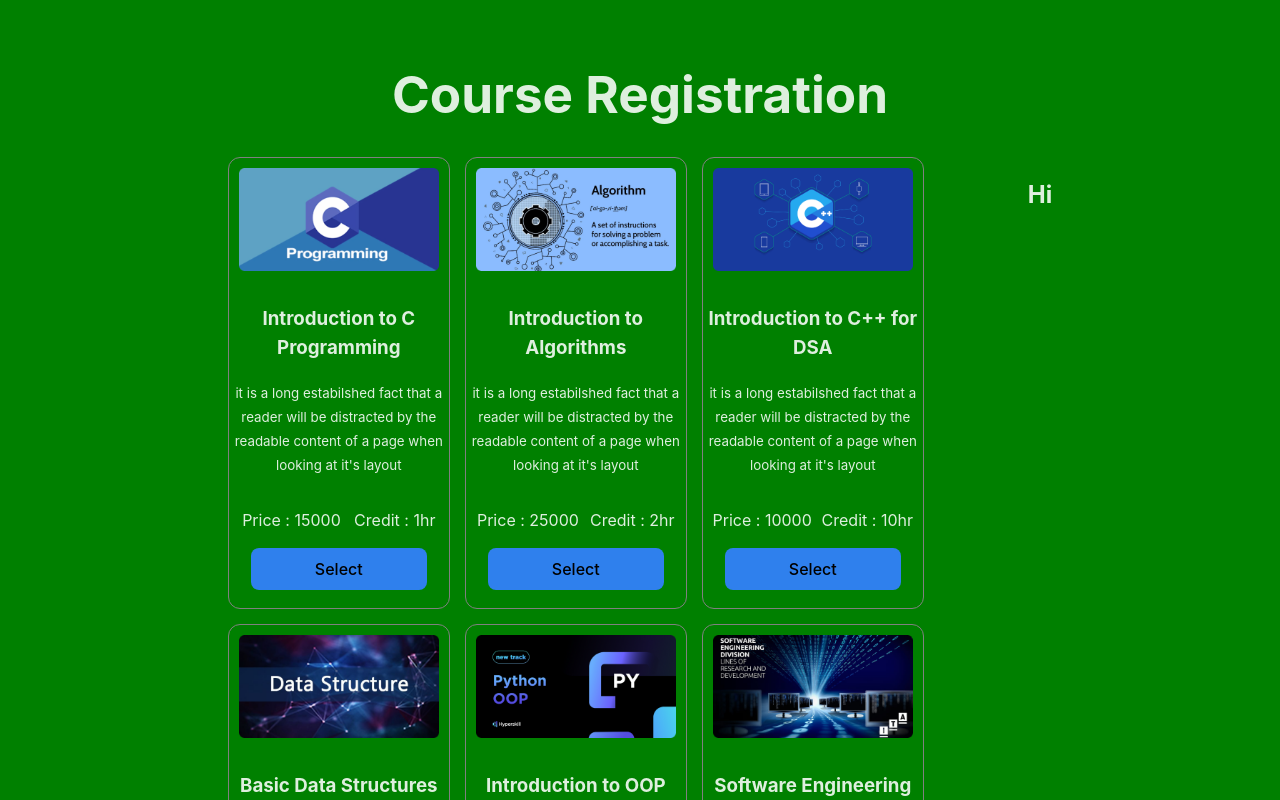
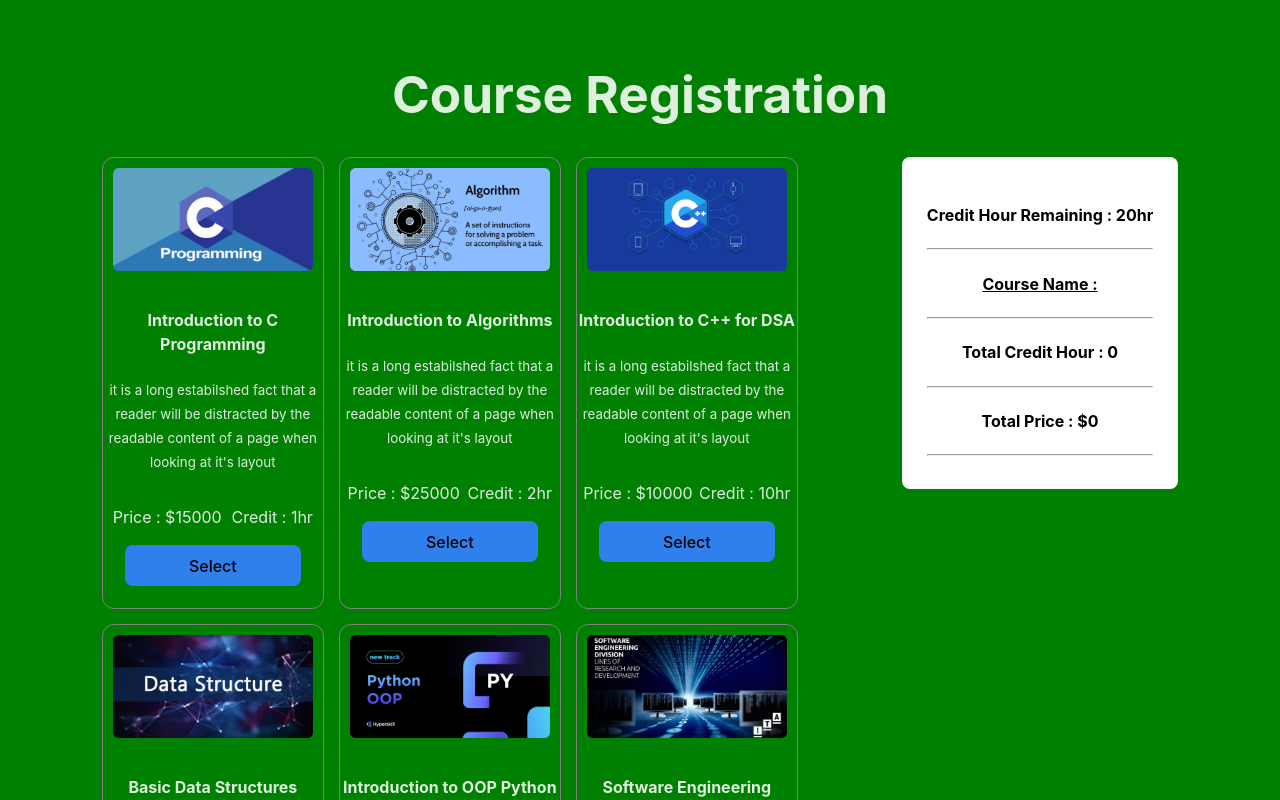
Before and after one commit to hirendranath/course-registration-site, a React (Vite) app: page / in a window 1280 px wide. Shown: the top 800 px of the page. Built offline with nearby package versions, Linux system fonts and the light colour scheme.

Commit message:
right cart done

```diff
--- a/public/data.json
+++ b/public/data.json
@@ -6,7 +6,7 @@
         "salary": 7584,
         "details": "it is a long estabilshed fact that a reader will be distracted by the readable content of a page when looking at it's layout",
         "Price": 15000,
-        "Credit": "1hr"
+        "credit": "1hr"
     },
 
     {
@@ -17,7 +17,7 @@
         "salary": 11544,
         "details": "it is a long estabilshed fact that a reader will be distracted by the readable content of a page when looking at it's layout",
         "Price": 25000,
-        "Credit": "2hr"
+        "credit": "2hr"
     },
 
     {
@@ -28,7 +28,7 @@
         "salary": 4579,
         "details": "it is a long estabilshed fact that a reader will be distracted by the readable content of a page when looking at it's layout",
         "Price": 10000,
-        "Credit": "10hr"
+        "credit": "10hr"
     },
 
     {
@@ -39,7 +39,7 @@
         "salary": 4575,
         "details": "it is a long estabilshed fact that a reader will be distracted by the readable content of a page when looking at it's layout",
         "Price": 35000,
-        "Credit": "5hr"
+        "credit": "5hr"
     },
 
     {
@@ -50,7 +50,7 @@
         "salary": 3568,
         "details": "it is a long estabilshed fact that a reader will be distracted by the readable content of a page when looking at it's layout",
         "Price": 19000,
-        "Credit": "5hr"
+        "credit": "5hr"
     },
 
     {
@@ -61,7 +61,7 @@
         "salary": 5678,
         "details": "it is a long estabilshed fact that a reader will be distracted by the readable content of a page when looking at it's layout",
         "Price": 23000,
-        "Credit": "2hr"
+        "credit": "2hr"
     },
 
     {
@@ -72,7 +72,7 @@
         "salary": 8564,
         "details": "it is a long estabilshed fact that a reader will be distracted by the readable content of a page when looking at it's layout",
         "Price": 35000,
-        "Credit": "5hr"
+        "credit": "5hr"
     },
 
     {
@@ -83,7 +83,7 @@
         "salary": 4589,
         "details": "it is a long estabilshed fact that a reader will be distracted by the readable content of a page when looking at it's layout",
         "Price": 19000,
-        "Credit": "5hr"
+        "credit": "5hr"
     },
 
     {
@@ -94,6 +94,6 @@
         "salary": 4586,
         "details": "it is a long estabilshed fact that a reader will be distracted by the readable content of a page when looking at it's layout",
         "Price": 23000,
-        "Credit": "2hr"
+        "credit": "2hr"
     }
 ]
--- /dev/null
+++ b/src/components/Cart/Cart.css
@@ -0,0 +1,14 @@
+.Cart-container {
+    background: #FFFFFF;
+    color: black;
+    padding: 25px;
+    margin: 0;
+    border-radius: 8px;
+}
+
+.course-name li {
+    font-weight: bold;
+}
+.underline{
+    text-decoration: underline;
+}
--- a/src/components/Cart/Cart.jsx
+++ b/src/components/Cart/Cart.jsx
@@ -0,0 +1,29 @@
+/* eslint-disable react/prop-types */
+import "./Cart.css"
+
+const Cart = ({ selectedCard, totalRemaining, totalCredit, totalPrice }) => {
+    return (
+        <div className="Cart-container">
+            <h4>Credit Hour Remaining : {totalRemaining}hr</h4>
+            <hr />
+            <div className="course-name">
+                <h4 className="underline">Course Name :</h4>
+                <ol>
+                    {
+                        selectedCard.map((card) => (
+                            <li key={card.id}>{card.title}</li>
+                        ))
+                    }
+                </ol>
+            </div>
+            <hr />
+
+            <h4>Total Credit Hour : {totalCredit}</h4>
+            <hr />
+            <h4>Total Price : ${totalPrice}</h4>
+            <hr />
+        </div>
+    );
+};
+
+export default Cart;
--- a/src/components/Home/Home.css
+++ b/src/components/Home/Home.css
@@ -21,6 +21,7 @@ body{
 }
 .card-main-container{
     display: flex;
+
 }
 .card-container{
     width: 800px;
--- a/src/components/Home/Home.jsx
+++ b/src/components/Home/Home.jsx
@@ -1,9 +1,14 @@
 /* eslint-disable react/jsx-key */
 import React, { useEffect, useState } from 'react';
 import "./Home.css"
+import Cart from '../Cart/Cart';
 const Home = () => {
+    const [allCourse, setAllCourse] = useState([]);
+    const [selectedCourse, setSelectedCourse] = useState([]);
+    const [totalRemaining, setTotalRemaining] = useState(20);
+    const [totalCredit, setTotalCredit] = useState(0);
+    const [totalPrice, setTotalPrice] = useState(0);
 
-    const [allCourse, setAllCourse] = useState([]);
 
     useEffect(() => {
         fetch("./data.json")
@@ -11,37 +16,69 @@ const Home = () => {
             .then((data) => setAllCourse(data));
     }, []);
 
-console.log(allCourse);
+    const handleSelectorCourse = (course) => {
+        const isExist = selectedCourse.find((item) => item.id == course.id);
+        let credit = course.credit;
+        const NewPrice = totalPrice + course.price;
+
+        if (isExist) {
+            return Swal.fire({
+                title: 'Already Enrolled!',
+                icon: 'success',
+                confirmButtonText: 'OK',
+            });
+        }
+        else {
+            selectedCourse.forEach((item) => {
+                credit = credit + item.credit;
+            });
+            const totalremaining = 20 - credit;
+            if (credit > 20) {
+                return Swal.fire({
+                    title: "You Don't Have Enough Credit!",
+                    icon: 'error',
+                    confirmButtonText: 'OK',
+                });
+            }
+            else {
+                setTotalCredit(credit);
+                setTotalRemaining(totalremaining);
+                setSelectedCourse([...selectedCourse, course]);
+                setTotalPrice(NewPrice);
+            }
+        }
+    };
 
     return (
+        <div>
             <div className="container">
                 <div className="card-main-container">
                     <div className="card-container">
                         {
                             allCourse.map(course => (
                                 <div key={course.id} className="card">
-                                <div className="card-image">
-                                    <img className='photo'
-                                    src={course.image}
-                                    alt="" />
+                                    <div className="course-image">
+                                        <img className="photo" src={course.image} alt="" />
                                     </div>
-                                <h3>{course.name}</h3>
+                                    <h4>{course.name}</h4>
                                     <p><small>{course.details}</small></p>
                                     <div className="info">
-                                    <p> Price : {course.Price} </p>
-                                    <p> Credit : {course.Credit} </p>
+                                        <p>Price : ${course.Price}</p>
+                                        <p>Credit : {course.credit}</p>
                                     </div>
-                                <button className='course-select-btn' >Select</button>
+                                    <button className="course-select-btn" onClick={() => handleSelectorCourse(course)}>Select</button>
                                 </div>
                             ))
-
                         }
                     </div>
-                <div className="card2">
-                    <h2>Hi</h2>
+
+                    <div className="cart">
+                        <Cart selectedCard={selectedCourse} totalRemaining={totalRemaining} totalCredit={totalCredit} totalPrice={totalPrice}></Cart>
                     </div>
 
                 </div>
+            </div>
+
         </div>
     );
 };
```
Lines whose indentation alone changed are shown as unchanged.
